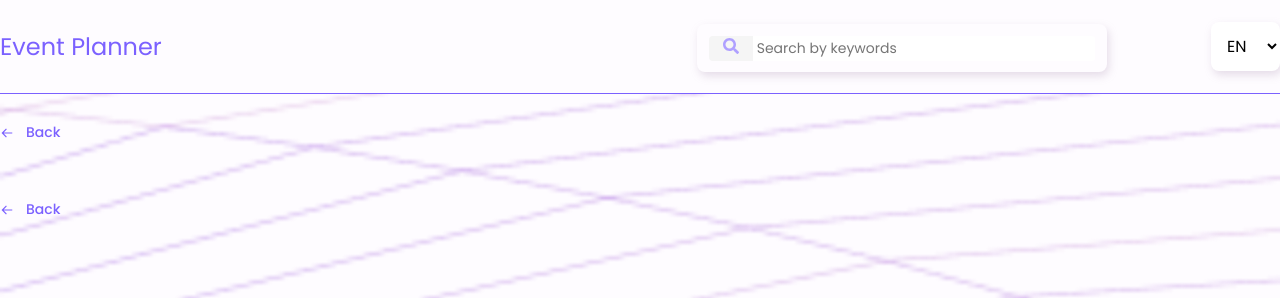
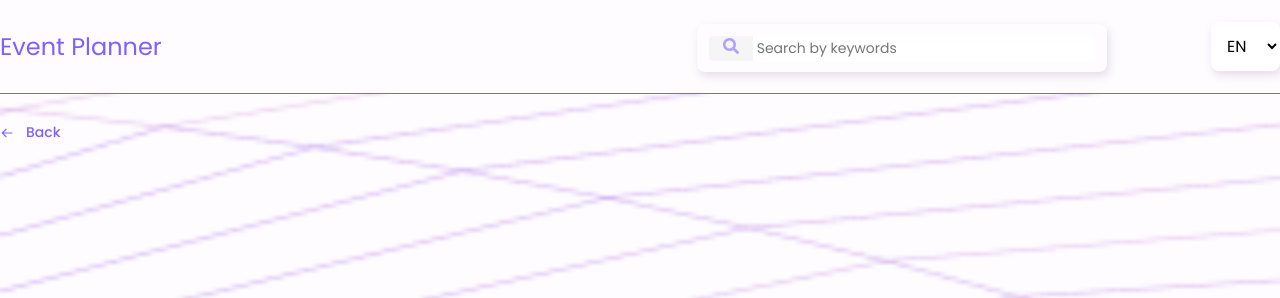
Before and after one commit to victor1982nik/event-planner, a React (Create React App) app: page /event-planner/details/1 in a window 1280 px wide. Shown: the top 298 px of the page. Built offline with nearby package versions, Linux system fonts and the light colour scheme; no server answers.

Commit message:
readme, small fix

```diff
--- a/src/components/SharedLayout/SharedLayout.jsx
+++ b/src/components/SharedLayout/SharedLayout.jsx
@@ -28,7 +28,6 @@ export const SharedLayout = ({ changeQuery }) => {
       <Suspense fallback={<div>Loading page...</div>}>
         <Outlet />
       </Suspense>
-      <Outlet />
     </>
   );
 };
```
Also changed, not shown: 1 other file (tests, documents, lock files or other folders).
